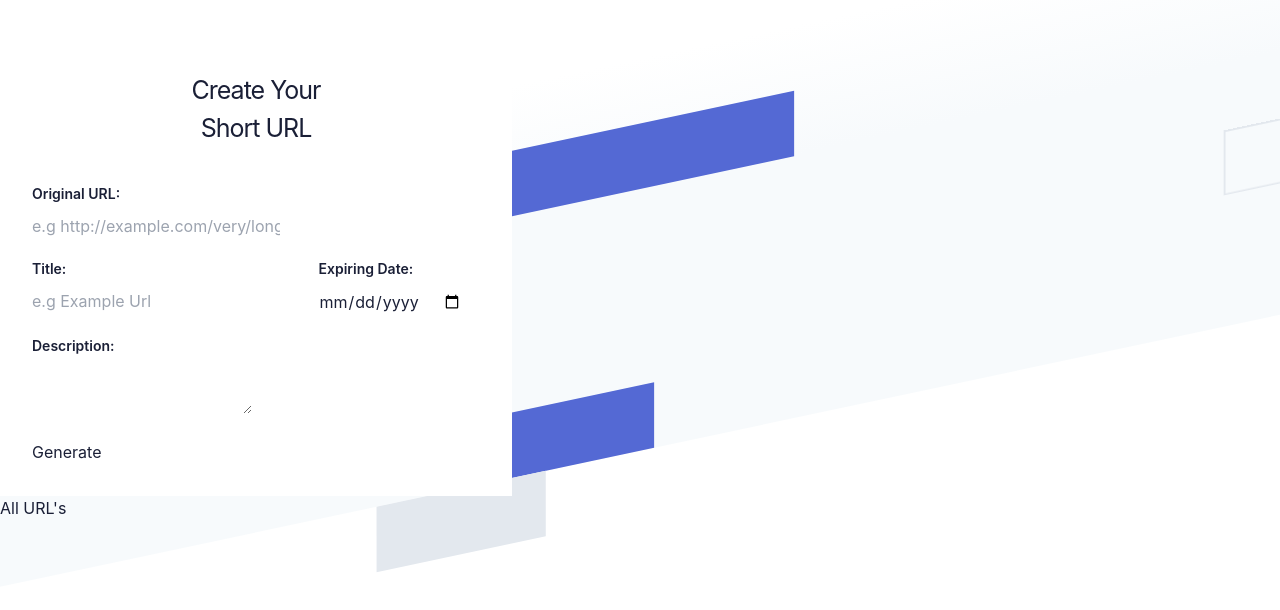
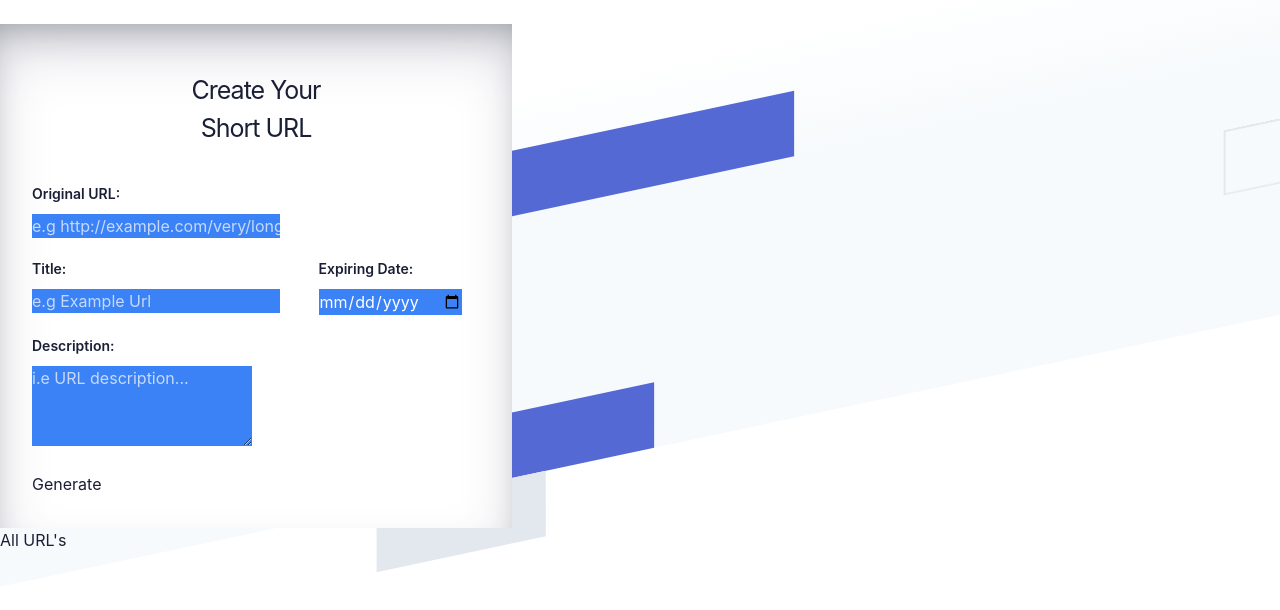
Before and after one commit to Abrar2003/url-shortner, a React (Vite) app in the folder frontend-ts/: page / in a window 1280 px wide. Shown: the top 610 px of the page. Built offline with nearby package versions, Linux system fonts and the light colour scheme.

Commit message:
ui updated

```diff
--- a/frontend-ts/src/components/CopyButton.tsx
+++ b/frontend-ts/src/components/CopyButton.tsx
@@ -1,4 +1,4 @@
-import React, { useRef } from "react";
+import React, { useRef, useState } from "react";
 import "./form2.css";
 
 interface CopyButtonProps {
@@ -7,8 +7,10 @@ interface CopyButtonProps {
 
 const CopyButton: React.FC<CopyButtonProps> = ({ textToCopy }) => {
   const textAreaRef = useRef<HTMLTextAreaElement>(null);
+  const [copy, setCopy] = useState<boolean>(false);
 
   const copyToClipboard = () => {
+    setCopy(true);
     if (textAreaRef.current) {
       // Create a temporary textarea element
       const textarea = document.createElement("textarea");
@@ -32,6 +34,9 @@ const CopyButton: React.FC<CopyButtonProps> = ({ textToCopy }) => {
 
         // Clean up
         document.body.removeChild(textarea);
+        setTimeout(() => {
+          setCopy(false);
+        }, 3000);
       }
     }
   };
@@ -48,7 +53,7 @@ const CopyButton: React.FC<CopyButtonProps> = ({ textToCopy }) => {
         className="bg-blue-500 hover:bg-blue-700 text-white font-bold py-2 px-4 rounded focus:outline-none focus:shadow-outline"
         onClick={copyToClipboard}
       >
-        Copy URL
+        {!copy ? "Copy URL" : "Copied"}
       </button>
     </div>
   );
--- a/frontend-ts/src/components/Form2.tsx
+++ b/frontend-ts/src/components/Form2.tsx
@@ -83,10 +83,7 @@ const Form2: React.FC<FormProps> = ({ onGenerate }) => {
   };
 
   return (
-          <div
-            id="fdiv"
-            className="mx-auto mt-8 p-4 bg-white rounded-md shadow-md"
-          >
+    <div id="fdiv" className="mx-auto mt-8 p-4 rounded-md shadow-md">
       <div className="header-div">
         <h1>Create Your Short URL</h1>
       </div>
@@ -132,6 +129,7 @@ const Form2: React.FC<FormProps> = ({ onGenerate }) => {
         <textarea
           className="appearance-none border rounded w-full py-2 px-3 text-gray-700 leading-tight focus:outline-none focus:shadow-outline"
           id="description"
+          placeholder="i.e URL description..."
           value={description}
           onChange={handleInputChange}
         />
--- a/frontend-ts/src/components/StickyButton.tsx
+++ b/frontend-ts/src/components/StickyButton.tsx
@@ -9,6 +9,9 @@ const StickyButton: React.FC<StickyButtonProps> = ({ onClick, label }) => {
   return (
     <button
       onClick={onClick}
+      style={{
+        zIndex: "100",
+      }}
       className="fixed top-5 right-8 bg-blue-500 hover:bg-blue-700 text-white font-bold py-2 px-4 rounded focus:outline-none focus:shadow-outline"
     >
       {label}
--- a/frontend-ts/src/components/form2.css
+++ b/frontend-ts/src/components/form2.css
@@ -1,30 +1,41 @@
 #fdiv {
   display: grid;
   grid-template-areas:
-     'header header'
-     'main main'
-     'title exp'
-     'desc desc';
+    "header header"
+    "main main"
+    "title exp"
+    "desc desc";
   width: 40%;
   gap: 20px;
   padding: 2rem;
-    z-index: 100;
+  z-index: 10;
   background-color: white;
+  box-shadow: rgba(50, 50, 93, 0.25) 0px 30px 60px -12px inset, rgba(0, 0, 0, 0.3) 0px 18px 36px -18px inset;
 }
-
-#fdiv-1{
+#fdiv input, #fdiv textarea{
+  background-color: #3b82f6;
+  color: white;
+}
+#fdiv textarea{
+  height: 80px;
+}
+#fdiv ::placeholder {
+  color: white;
+  opacity: .7;
+}
+#fdiv-1 {
   grid-area: main;
 }
 
-#fdiv-2{
+#fdiv-2 {
   grid-area: title;
 }
 
-#fdiv-3{
+#fdiv-3 {
   grid-area: desc;
 }
 
-#fdiv-4{
+#fdiv-4 {
   grid-area: exp;
 }
 
@@ -35,7 +46,8 @@
   color: #1a1f36;
   box-sizing: border-box;
   word-wrap: break-word;
-    font-family: -apple-system,BlinkMacSystemFont,Segoe UI,Roboto,Helvetica Neue,Ubuntu,sans-serif;
+  font-family: -apple-system, BlinkMacSystemFont, Segoe UI, Roboto,
+    Helvetica Neue, Ubuntu, sans-serif;
 }
 body {
   min-height: 100%;
@@ -85,10 +97,11 @@
 .loginbackground-gridContainer {
   display: -ms-grid;
   display: grid;
-      -ms-grid-columns: [start] 1fr [left-gutter] (86.6px)[16] [left-gutter] 1fr [end];
-      grid-template-columns: [start] 1fr [left-gutter] repeat(16,86.6px) [left-gutter] 1fr [end];
-      -ms-grid-rows: [top] 1fr [top-gutter] (64px)[8] [bottom-gutter] 1fr [bottom];
-      grid-template-rows: [top] 1fr [top-gutter] repeat(8,64px) [bottom-gutter] 1fr [bottom];
+  -ms-grid-columns: [start] 1fr [left-gutter] (86.6px) [16] [left-gutter] 1fr
+    [end];
+  grid-template-columns: [start] 1fr [left-gutter] repeat(16, 86.6px) [left-gutter] 1fr [end];
+  -ms-grid-rows: [top] 1fr [top-gutter] (64px) [8] [bottom-gutter] 1fr [bottom];
+  grid-template-rows: [top] 1fr [top-gutter] repeat(8, 64px) [bottom-gutter] 1fr [bottom];
   justify-content: center;
   margin: 0 -2%;
   transform: rotate(-12deg) skew(-12deg);
@@ -130,7 +143,6 @@
   padding-bottom: 15px;
 }
 
-
 .flex-justifyContent--center {
   -ms-flex-pack: center;
   justify-content: center;
@@ -142,7 +154,8 @@
   max-width: 448px;
   background: white;
   border-radius: 4px;
-      box-shadow: rgba(60, 66, 87, 0.12) 0px 7px 14px 0px, rgba(0, 0, 0, 0.12) 0px 3px 6px 0px;
+  box-shadow: rgba(60, 66, 87, 0.12) 0px 7px 14px 0px,
+    rgba(0, 0, 0, 0.12) 0px 3px 6px 0px;
 }
 span {
   display: block;
@@ -153,7 +166,8 @@
 label {
   margin-bottom: 10px;
 }
-  .reset-pass a,label {
+.reset-pass a,
+label {
   font-size: 14px;
   font-weight: 600;
   display: block;
@@ -167,7 +181,6 @@
   grid-template-columns: 50% 50%;
   align-items: center;
 }
-
 
 .animationRightLeft {
   animation: animationRightLeft 2s ease-in-out infinite;
@@ -210,13 +223,13 @@
   width: 50%;
   margin: 0 auto;
   font-size: 25px;
-    background-color: white;
+  /* background-color: white; */
   padding: 1rem;
   text-align: center !important;
   grid-area: header;
 }
 
-  .output-box{
+.output-box {
   width: 60%;
 }
 
@@ -228,32 +241,34 @@
   padding: 1rem;
 }
 
-
-  @media screen and (max-width: 600px) and (min-width: 320px){
-    #fdiv{
+@media screen and (max-width: 600px) and (min-width: 320px) {
+  #fdiv {
     width: 90%;
     margin: auto;
   }
-    #output-box{
+  #output-box {
     max-width: 400px;
     width: 95%;
   }
-    #output-box pre{
+  #output-box pre {
     display: grid;
     grid-template-areas:
-        'head head2'
-        'btn btn';
-        justify-content: center;
+      "head head2"
+      "btn btn";
   }
   #output-box h2 {
-        font-size: 16px;
     grid-area: head;
+    margin: 0;
+    padding: 0;
   }
   #output-box p {
     grid-area: head2;
-        font-size: 14px;
+    margin-left: -10px;
+    padding: 0;
   }
-    #copybtn button {
+
+  #copybtn{
     grid-area: btn;
+    width: 100%;
   }
 }
```
Lines whose indentation alone changed are shown as unchanged.
